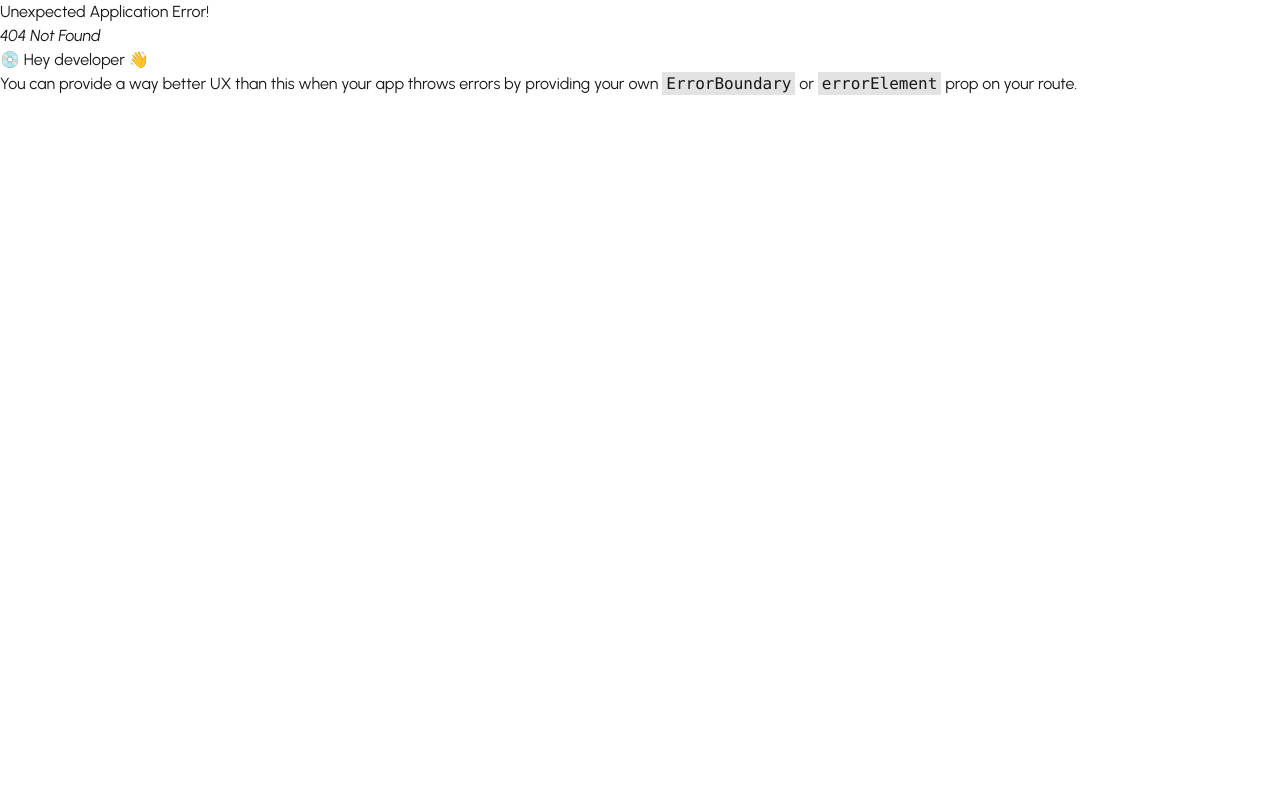
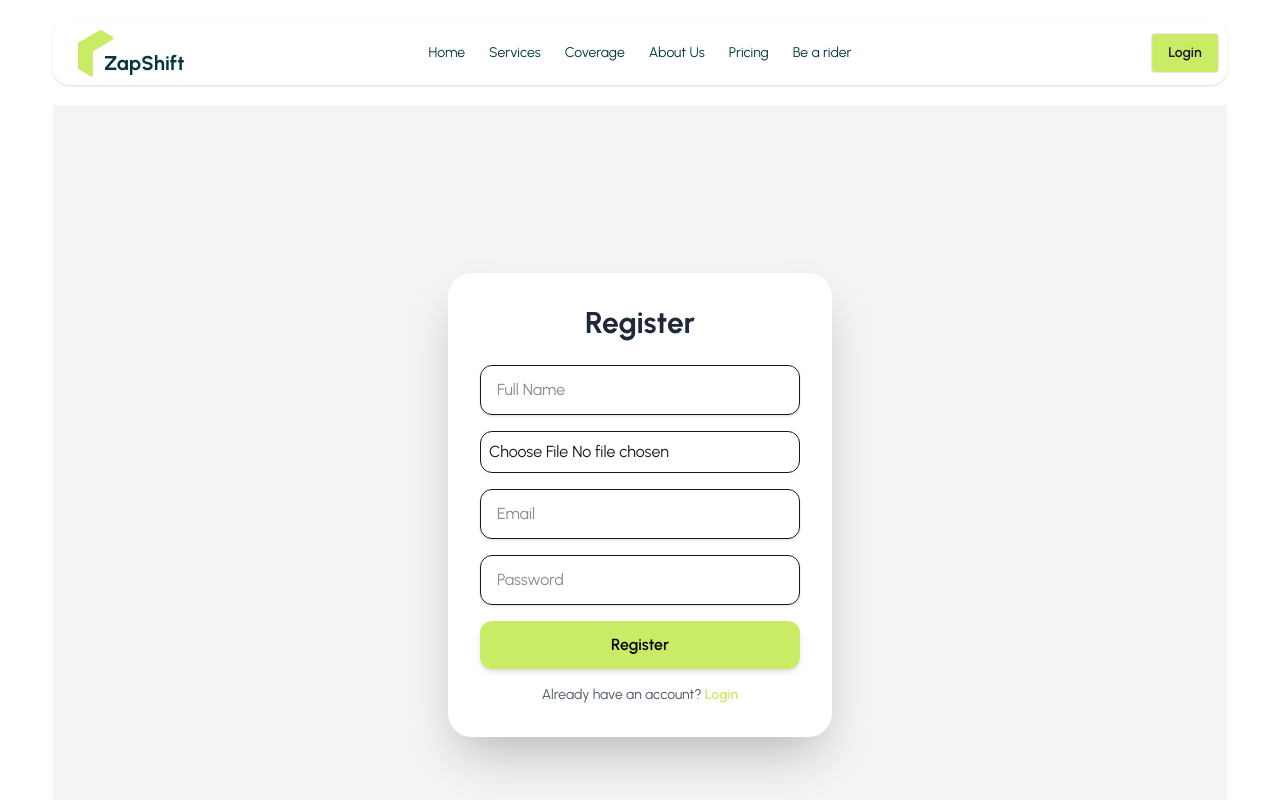
Before and after one commit to ajhar-07/zap-client, a React (Vite) app: page /register in a window 1280 px wide. Before the commit this address had no page. Shown: the top 800 px of the page. Built offline with nearby package versions, Linux system fonts and the light colour scheme; no server answers.

Commit message:
Register & Login Added

```diff
--- a/package.json
+++ b/package.json
@@ -12,10 +12,12 @@
   "dependencies": {
     "@tailwindcss/vite": "^4.1.18",
     "axios": "^1.13.2",
+    "firebase": "^12.6.0",
     "leaflet": "^1.9.4",
     "react": "^19.2.0",
     "react-dom": "^19.2.0",
     "react-fast-marquee": "^1.6.5",
+    "react-hook-form": "^7.68.0",
     "react-icons": "^5.5.0",
     "react-leaflet": "^5.0.0-rc.2",
     "react-responsive-carousel": "^3.2.23",
--- a/src/Components/Navbar.jsx
+++ b/src/Components/Navbar.jsx
@@ -33,7 +33,7 @@ const Navbar = () => {
     </ul>
   </div>
   <div className="navbar-end">
-    <a className="btn bg-primary">Login</a>
+    <NavLink to={'/login'} className="btn bg-primary">Login</NavLink>
   </div>
 </div>
     );
--- /dev/null
+++ b/src/Context/AuthContext.jsx
@@ -0,0 +1,3 @@
+import { createContext } from "react";
+
+export const AuthContext=createContext()
--- /dev/null
+++ b/src/Context/AuthProvider.jsx
@@ -0,0 +1,54 @@
+import React from 'react';
+import { AuthContext } from './AuthContext';
+import { useState } from 'react';
+import { createUserWithEmailAndPassword, onAuthStateChanged, signInWithEmailAndPassword, signInWithPopup, signOut } from 'firebase/auth';
+import { auth } from '../firebase.init';
+import { GoogleAuthProvider } from "firebase/auth";
+import { useEffect } from 'react';
+
+const provider = new GoogleAuthProvider();
+const AuthProvider = ({children}) => {
+       const [user,setUser]=useState(null)
+       const [loading,setLoading]=useState(false)
+
+       const Register=(email,password)=>{
+        return createUserWithEmailAndPassword(auth,email,password)
+       }
+
+      const Login=(email,password)=>{
+    return signInWithEmailAndPassword(auth,email,password)
+}
+
+     const googlelogin=()=>{
+        return signInWithPopup(auth,provider)
+     }
+
+
+     const Logout=()=>{
+        return signOut(auth)
+     }
+ useEffect(() => {
+    const unsubscribe = onAuthStateChanged(auth, (currentUser) => {
+      setUser(currentUser);
+      setLoading(false);
+    });
+
+    return () => unsubscribe();
+  }, []);
+
+
+    const AuthInfo={
+        user,
+        loading,
+        Register,
+        Login,
+        googlelogin
+    }
+    return (
+       <AuthContext value={AuthInfo}>
+        {children}
+       </AuthContext>
+    );
+};
+
+export default AuthProvider;
--- /dev/null
+++ b/src/Hooks/useAuth.jsx
@@ -0,0 +1,9 @@
+import React, { use } from 'react';
+import { AuthContext } from '../Context/AuthContext';
+
+const useAuth = () => {
+      const authInfo=use(AuthContext)
+      return authInfo
+};
+
+export default useAuth;
--- /dev/null
+++ b/src/Pages/AuthPages/Loginpage.jsx
@@ -0,0 +1,94 @@
+import React from 'react';
+import useAuth from '../../Hooks/useAuth';
+import { Link, Navigate } from 'react-router';
+import { useForm } from 'react-hook-form';
+
+const Loginpage = () => {
+    const {user,Login,googlelogin}=useAuth()
+    const{register,handleSubmit,formState:{errors}}=useForm()
+
+    const handlelogin=(data)=>{
+        console.log(data);
+        Login(data.email,data.password)
+        .then(res=>{
+            console.log(res.user);
+            alert("Login Successfully")
+        })
+        .catch(error=>{
+            console.log(error);
+            alert(error.message)
+
+        })
+
+
+        const handlegooglelogin=()=>{
+            googlelogin()
+      .then((res) =>{
+         console.log(res.user);
+         alert("Login Successfully")
+
+      })
+     .catch(error=>{
+            console.log(error);
+            alert(error.message)
+
+        })
+
+        }
+
+    }
+    return (
+          <div className="min-h-screen flex items-center justify-center bg-gray-100 px-4">
+      <div className="w-full max-w-sm bg-white rounded-3xl shadow-2xl p-8">
+        <h2 className="text-3xl font-bold text-center mb-6 text-gray-800">
+          Login
+        </h2>
+
+        <form className="space-y-4" onSubmit={handleSubmit(handlelogin)}>
+          <input
+            type="email"
+            {...register('email',{required:true})}
+            placeholder="Email"
+            required
+            className="w-full px-4 py-3 border rounded-xl focus:outline-none focus:ring-2 focus:ring-[#CAEB66] shadow-sm"
+          />
+         {
+            errors?.email?.type==="required" && <p className='text-red-500'>Email is Required</p>
+         }
+          <input
+            type="password"
+           {...register('password',{required:true})}
+            placeholder="Password"
+            required
+            className="w-full px-4 py-3 border rounded-xl focus:outline-none focus:ring-2 focus:ring-[#CAEB66] shadow-sm"
+          />
+          {
+            errors?.password?.type==="required" &&<p className='text-red-500'>Password is Required</p>
+          }
+          <button
+            type="submit"
+            className="w-full py-3 rounded-xl font-semibold bg-[#CAEB66] text-black hover:opacity-90 transition-shadow shadow-md"
+          >
+            Login
+          </button>
+        </form>
+
+        <button onClick={handlelogin}
+          className="w-full flex justify-center items-center gap-2 mt-4 py-3 border rounded-xl hover:bg-gray-50 transition-shadow shadow-md"
+        >
+          {/* You can add Google icon here */}
+          Login with Google
+        </button>
+
+        <p className="text-center mt-4 text-sm text-gray-600">
+          New?{" "}
+          <Link to="/register" className="font-semibold text-[#CAEB66] hover:underline">
+            Register
+          </Link>
+        </p>
+      </div>
+    </div>
+    );
+};
+
+export default Loginpage;
--- /dev/null
+++ b/src/Pages/AuthPages/Registerpage.jsx
@@ -0,0 +1,78 @@
+import React from 'react';
+import useAuth from '../../Hooks/useAuth';
+import { useForm } from 'react-hook-form';
+import { Link } from 'react-router';
+
+const Registerpage = () => {
+    const {user,Register}=useAuth()
+    const{register,handleSubmit,formState:{errors}}=useForm()
+    return (
+         <div className="min-h-screen flex items-center justify-center bg-gray-100 px-4">
+      <div className="w-full max-w-sm bg-white rounded-3xl shadow-2xl p-8">
+        <h2 className="text-3xl font-bold text-center mb-6 text-gray-800">
+          Register
+        </h2>
+
+
+
+        <form  className="space-y-4">
+          <div>
+            <input
+              type="text"
+              placeholder="Full Name"
+              {...register("name", { required: "Name is required" })}
+              className="w-full px-4 py-3 border rounded-xl focus:outline-none focus:ring-2 focus:ring-[#CAEB66] shadow-sm"
+            />
+
+          </div>
+
+          <div>
+            <input
+              type="file"
+              accept="image/*"
+              {...register("photo", { required: "Photo is required" })}
+              className="w-full border rounded-xl p-2 focus:outline-none focus:ring-2 focus:ring-[#CAEB66]"
+            />
+
+          </div>
+
+          <div>
+            <input
+              type="email"
+              placeholder="Email"
+              {...register("email", { required: "Email is required" })}
+              className="w-full px-4 py-3 border rounded-xl focus:outline-none focus:ring-2 focus:ring-[#CAEB66] shadow-sm"
+            />
+
+          </div>
+
+          <div>
+            <input
+              type="password"
+              placeholder="Password"
+              {...register("password", { required: "Password is required", minLength: 6 })}
+              className="w-full px-4 py-3 border rounded-xl focus:outline-none focus:ring-2 focus:ring-[#CAEB66] shadow-sm"
+            />
+
+          </div>
+
+          <button
+            type="submit"
+            className="w-full py-3 rounded-xl font-semibold bg-[#CAEB66] text-black hover:opacity-90 transition-shadow shadow-md"
+          >
+            Register
+          </button>
+        </form>
+
+        <p className="text-center mt-4 text-sm text-gray-600">
+          Already have an account?{" "}
+          <Link to="/login" className="font-semibold text-[#CAEB66] hover:underline">
+            Login
+          </Link>
+        </p>
+      </div>
+    </div>
+    );
+};
+
+export default Registerpage;
--- a/src/Routes/Routes.jsx
+++ b/src/Routes/Routes.jsx
@@ -2,13 +2,17 @@ import { createBrowserRouter } from "react-router";
 import Rootlayout from "../Layouts/Rootlayout";
 import Home from "../Pages/Homepage/Home";
 import Coverage from "../Pages/Coverage/Coverage";
+import Loginpage from "../Pages/AuthPages/Loginpage";
+import Registerpage from "../Pages/AuthPages/Registerpage";
 
 export const router=createBrowserRouter([
     //Routes for Main Layout
     {path:'/', element:<Rootlayout></Rootlayout>,
         children:[
            {path:'/', element:<Home></Home>},
-           {path:'/coverage', element:<Coverage></Coverage>}
+           {path:'/coverage', element:<Coverage></Coverage>},
+           {path:'/login', element:<Loginpage></Loginpage>},
+           {path:'/register', element:<Registerpage></Registerpage>}
         ]
     }
 ])
--- /dev/null
+++ b/src/firebase.init.js
@@ -0,0 +1,19 @@
+// Import the functions you need from the SDKs you need
+import { initializeApp } from "firebase/app";
+// TODO: Add SDKs for Firebase products that you want to use
+// https://firebase.google.com/docs/web/setup#available-libraries
+import { getAuth } from "firebase/auth";
+// Your web app's Firebase configuration
+const firebaseConfig = {
+  apiKey: import.meta.env.VITE_FIREBASE_API_KEY,
+  authDomain: import.meta.env.VITE_FIREBASE_AUTH_DOMAIN,
+  projectId: import.meta.env.VITE_FIREBASE_PROJECT_ID,
+  storageBucket: import.meta.env.VITE_FIREBASE_STORAGE_BUCKET,
+  messagingSenderId: import.meta.env.VITE_FIREBASE_MESSAGING_SENDER_ID,
+  appId: import.meta.env.VITE_FIREBASE_APP_ID,
+};
+
+// Initialize Firebase
+const app = initializeApp(firebaseConfig);
+// Initialize Firebase Authentication and get a reference to the service
+export const auth = getAuth(app);
--- a/src/main.jsx
+++ b/src/main.jsx
@@ -4,9 +4,10 @@ import './index.css'
 import App from './App.jsx'
 import { RouterProvider } from 'react-router'
 import { router } from './Routes/Routes.jsx'
+import AuthProvider from './Context/AuthProvider.jsx'
 
 createRoot(document.getElementById('root')).render(
   <StrictMode>
- <RouterProvider router={router}></RouterProvider>
+<AuthProvider> <RouterProvider router={router}></RouterProvider></AuthProvider>
   </StrictMode>,
 )
```
Also changed, not shown: 2 other files (tests, documents, lock files or other folders).
